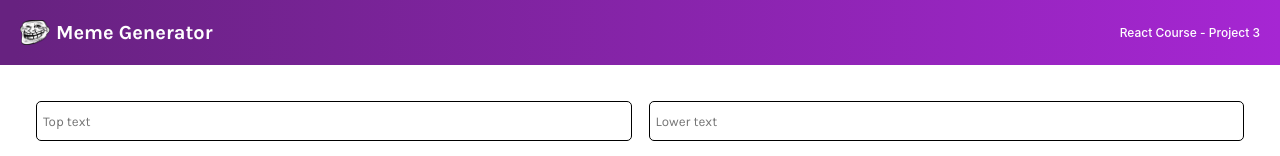
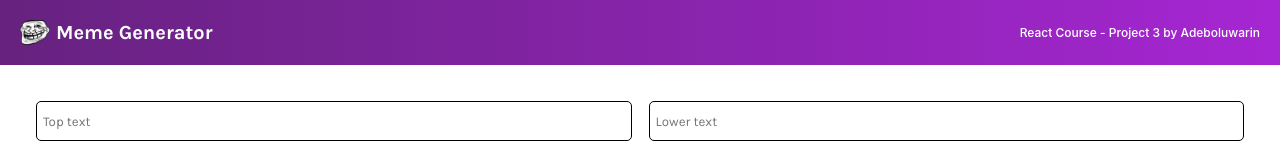
Before and after one commit to adeboluuu/Meme-generator, a React (Vite) app: page / in a window 1280 px wide. Shown: the top 156 px of the page. Built offline with nearby package versions, Linux system fonts and the light colour scheme.

Commit message:
Changes to the header function

```diff
--- a/src/components/Header.jsx
+++ b/src/components/Header.jsx
@@ -6,7 +6,7 @@ function Header() {
     <div className='header'>
         <img src={troll_face}alt='troll-face'className='header-image'/>
         <h2 className='header-title'>Meme Generator</h2>
-        <h4 className='header-project'>React Course - Project 3</h4>
+        <h4 className='header-project'>React Course - Project 3 by Adeboluwarin</h4>
     </div>
   )
 }
```
